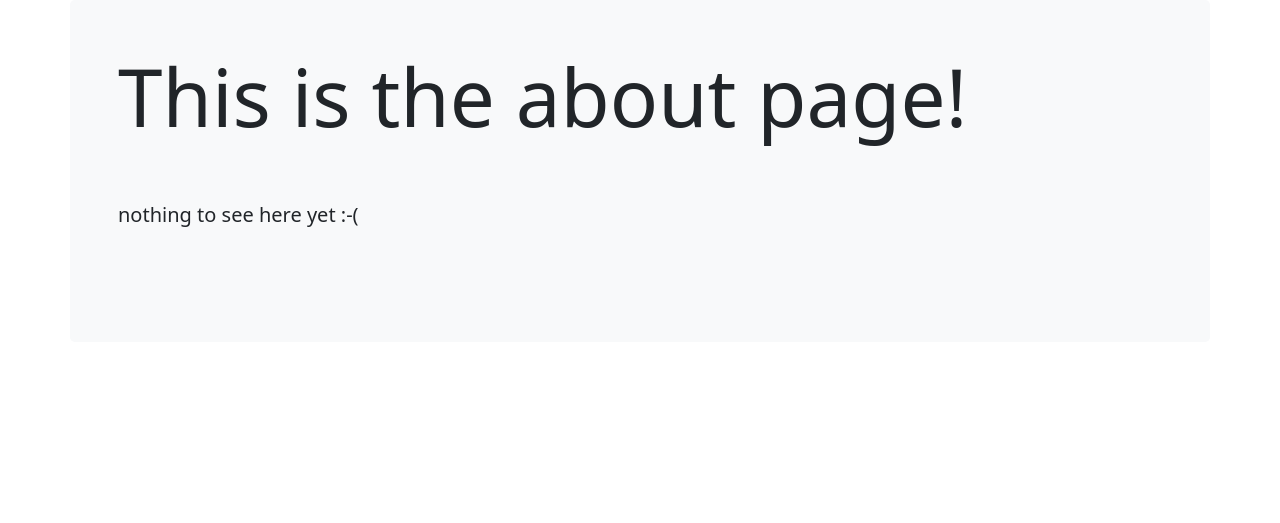
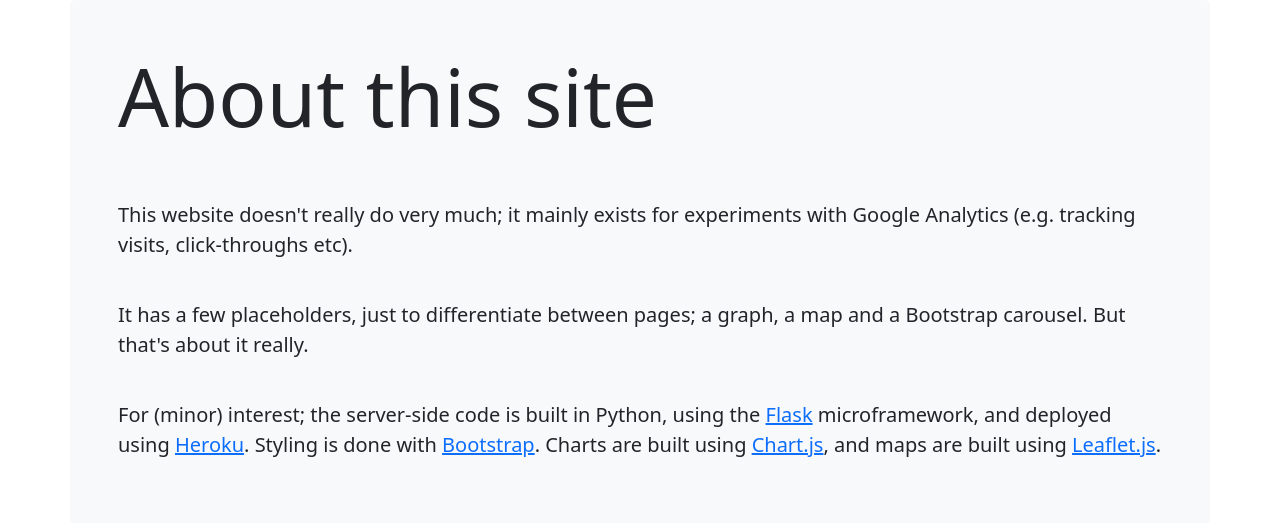
Before and after one commit to al-vincent/google-analytics, a Flask app: page /about in a window 1280 px wide. Shown: the part 56-579 px from the top of the page. Run offline with Flask 2, Linux system fonts and the light colour scheme.

Commit message:
Added some text to 'about' page, and tidied up a few visuals slightly

```diff
--- a/templates/about.html
+++ b/templates/about.html
@@ -4,8 +4,25 @@
 <div class="container p-5 mb-4 bg-light rounded-3">
     <div class="row">
         <div class="col-12">
-            <h1 class="lead display-1 pb-5">This is the about page!</h1>
-            <p class="lead pb-5">nothing to see here yet :-(</p>
+            <h1 class="lead display-1 pb-5">About this site</h1>
+            <p class="lead">
+                This website doesn't really do very much; it mainly exists for experiments with Google Analytics
+                (e.g. tracking visits, click-throughs etc).
+            </p>
+            <br>
+            <p class="lead">
+                It has a few placeholders, just to differentiate between pages; a graph, a map and a Bootstrap carousel.
+                But that's about it really.
+            </p>
+            <br>
+            <p class="lead">
+                For (minor) interest; the server-side code is built in Python, using the
+                <a href="https://flask.palletsprojects.com/en/2.0.x/">Flask</a> microframework,
+                and deployed using <a href="https://www.heroku.com/">Heroku</a>.
+                Styling is done with <a href="https://getbootstrap.com/">Bootstrap</a>.
+                Charts are built using <a href="https://www.chartjs.org/">Chart.js</a>, and
+                maps are built using <a href="https://leafletjs.com/">Leaflet.js</a>.
+            </p>
         </div>
     </div>
 </div>
```
Also changed, not shown: templates/carousel.html (+6 -6 lines), templates/index.html (+12 -0 lines).
